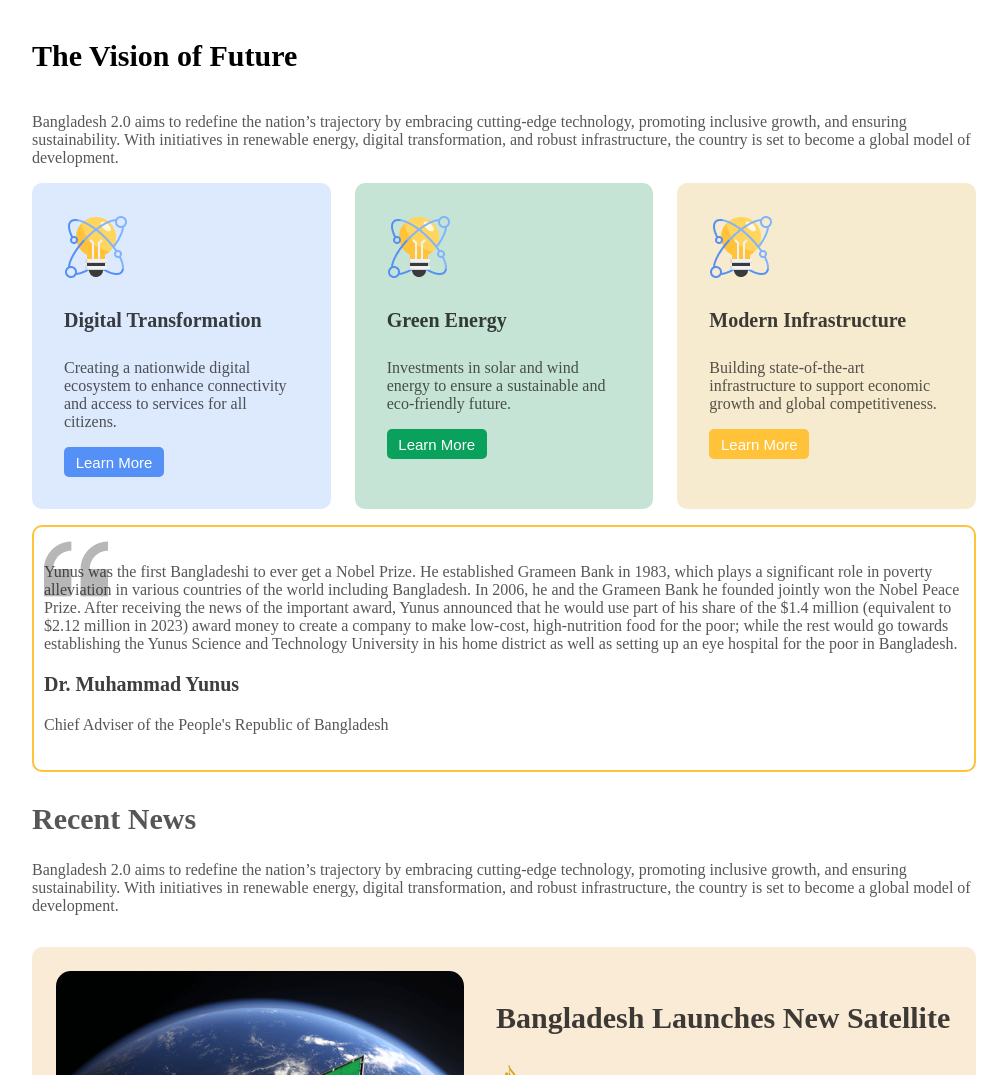
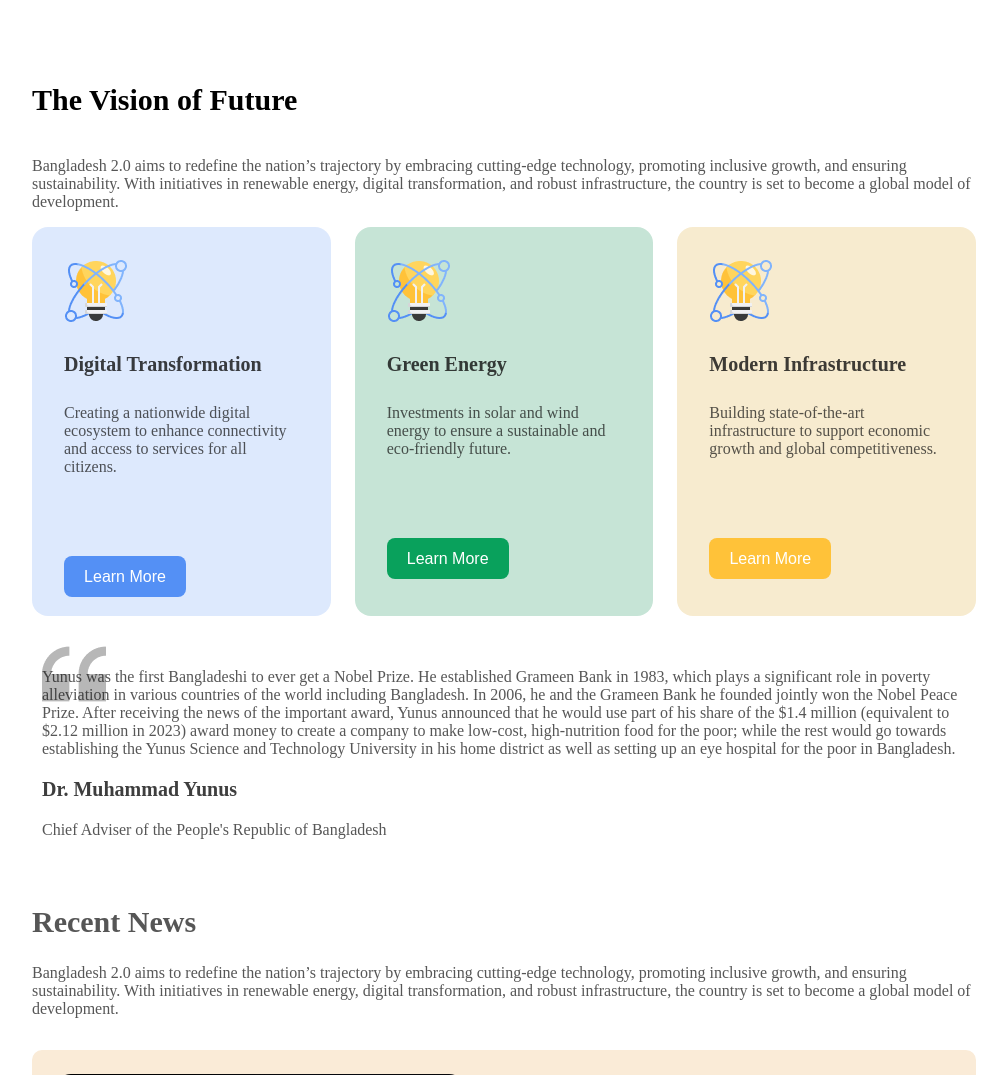
Before and after one commit to mahatab6/assignment-1, a plain HTML site: page index.html in a window 1280 px wide. Shown: the part 1016-2091 px from the top of the page, without its empty margins (136-1143 px from the left). Drawn offline with Linux system fonts and the light colour scheme.

Commit message:
future section edit

```diff
--- a/style.css
+++ b/style.css
@@ -110,8 +110,8 @@
 }
 
 .card{
-    width: 220px;
-    height: 200px;
+    width: 302px;
+    height: 244px;
     padding-top: 24px;
     padding-left: 24px;
     padding-right: 24px;
@@ -147,8 +147,9 @@
 
 .future-section{
     display: flex;
+    justify-content: center;
     gap: 24px;
-    align-content: space-between;
+
     margin-left: 160px;
     margin-right: 160px;
     margin-top: 16px;
@@ -156,15 +157,17 @@
 }
 
 .future-card {
-    width: 300px;
+    width: 410px;
+    height: 325px;
     background-color: rgba(84, 144, 245, 0.2);
     padding: 32px 32px 32px 32px;
-    border-radius: 10px;
+    border-radius: 16px;
 }
 
 .future-card h4{
-    font-weight: bold;
+    font-weight: 700;
     font-size: 20px;
+    height: 24px;
     color: rgba(14, 14, 14, 0.8);
 }
 
@@ -177,23 +180,26 @@
 .future-card button{
     background-color: rgba(84, 144, 245, 1);
     color: white;
-    width: 100px;
-    height: 30px;
-    font-size: 15px;
-    border-radius: 5px;
+    width: 122px;
+    height: 41px;
+    margin-top: 64px;
+    font-size: 16px;
+    border-radius: 8px;
     border: none;
 }
 
 .future-color-2{
-    width: 300px;
+    width: 410px;
+    height: 325px;
     background-color: rgba(198, 228, 214, 1);
     padding: 32px 32px 32px 32px;
-    border-radius: 10px;
+    border-radius: 16px;
 }
 
 .future-color-2 h4{
-    font-weight: bold;
+    font-weight: 700;
     font-size: 20px;
+    height: 24px;
     color: rgba(14, 14, 14, 0.8);
 }
 
@@ -206,23 +212,26 @@
 .future-color-2 button{
     background-color: rgba(9, 161, 92, 1);
     color: white;
-    width: 100px;
-    height: 30px;
-    font-size: 15px;
-    border-radius: 5px;
+    width: 122px;
+    height: 41px;
+    margin-top: 64px;
+    font-size: 16px;
+    border-radius: 8px;
     border: none;
 }
 
 .future-color-3{
-    width: 300px;
+    width: 410px;
+    height: 325px;
     background-color: rgba(247, 235, 207, 1);
     padding: 32px 32px 32px 32px;
-    border-radius: 10px;
+    border-radius: 16px;
 }
 
 .future-color-3 h4{
-    font-weight: bold;
+    font-weight: 700;
     font-size: 20px;
+    height: 24px;
     color: rgba(14, 14, 14, 0.8);
 }
 
@@ -235,10 +244,11 @@
 .future-color-3 button{
     background-color: rgba(255, 194, 57, 1);
     color: white;
-    width: 100px;
-    height: 30px;
-    font-size: 15px;
-    border-radius: 5px;
+    width: 122px;
+    height: 41px;
+    margin-top: 64px;
+    font-size: 16px;
+    border-radius: 8px;
     border: none;
 }
 
@@ -256,7 +266,7 @@
     margin-top: 16px;
     margin-left: 160px;
     margin-right: 160px;
-    border: 2px solid rgba(255, 194, 57, 1);
+    border: none;
 }
 
 .quotation p {
```
Also changed, not shown: index.html (+0 -24 lines).
